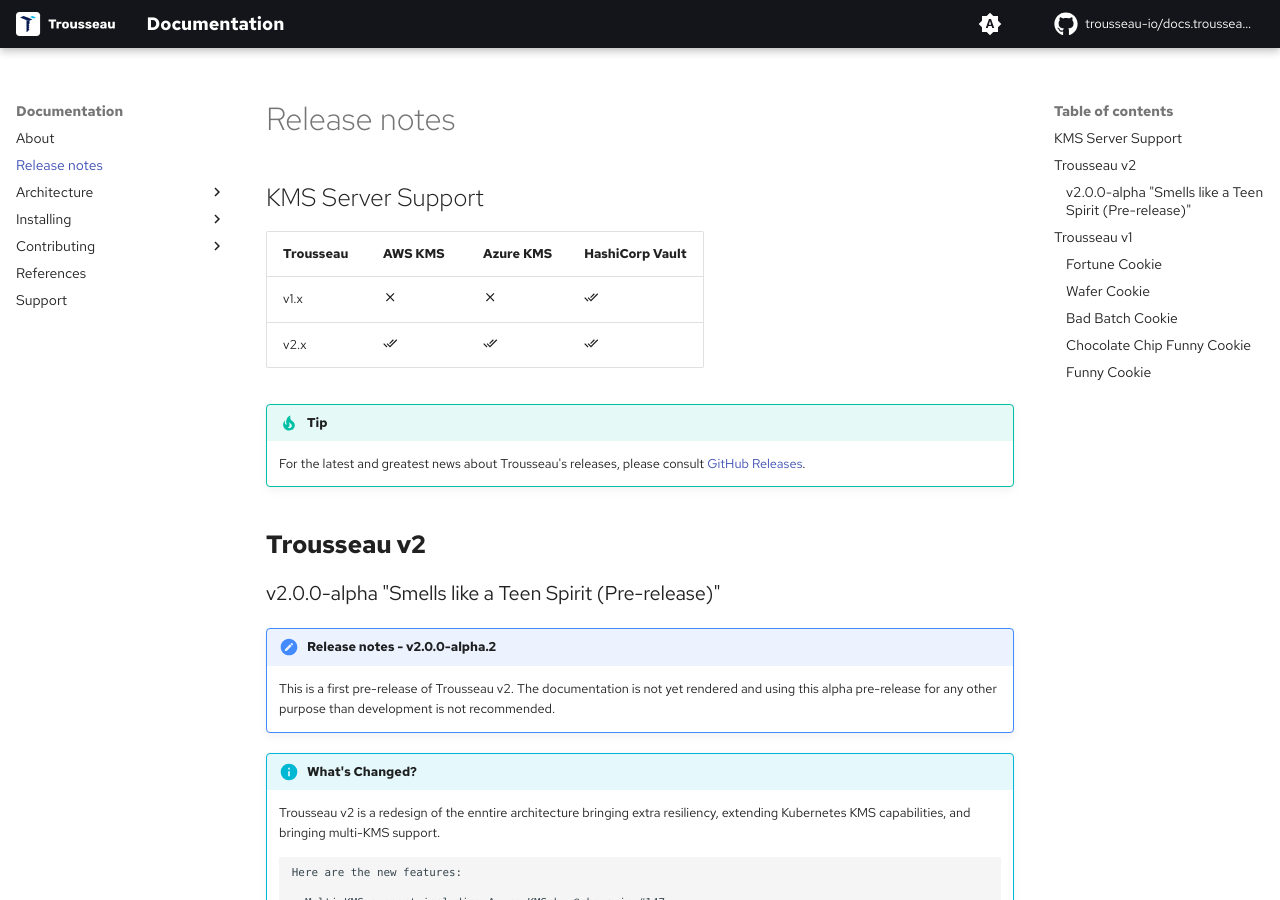
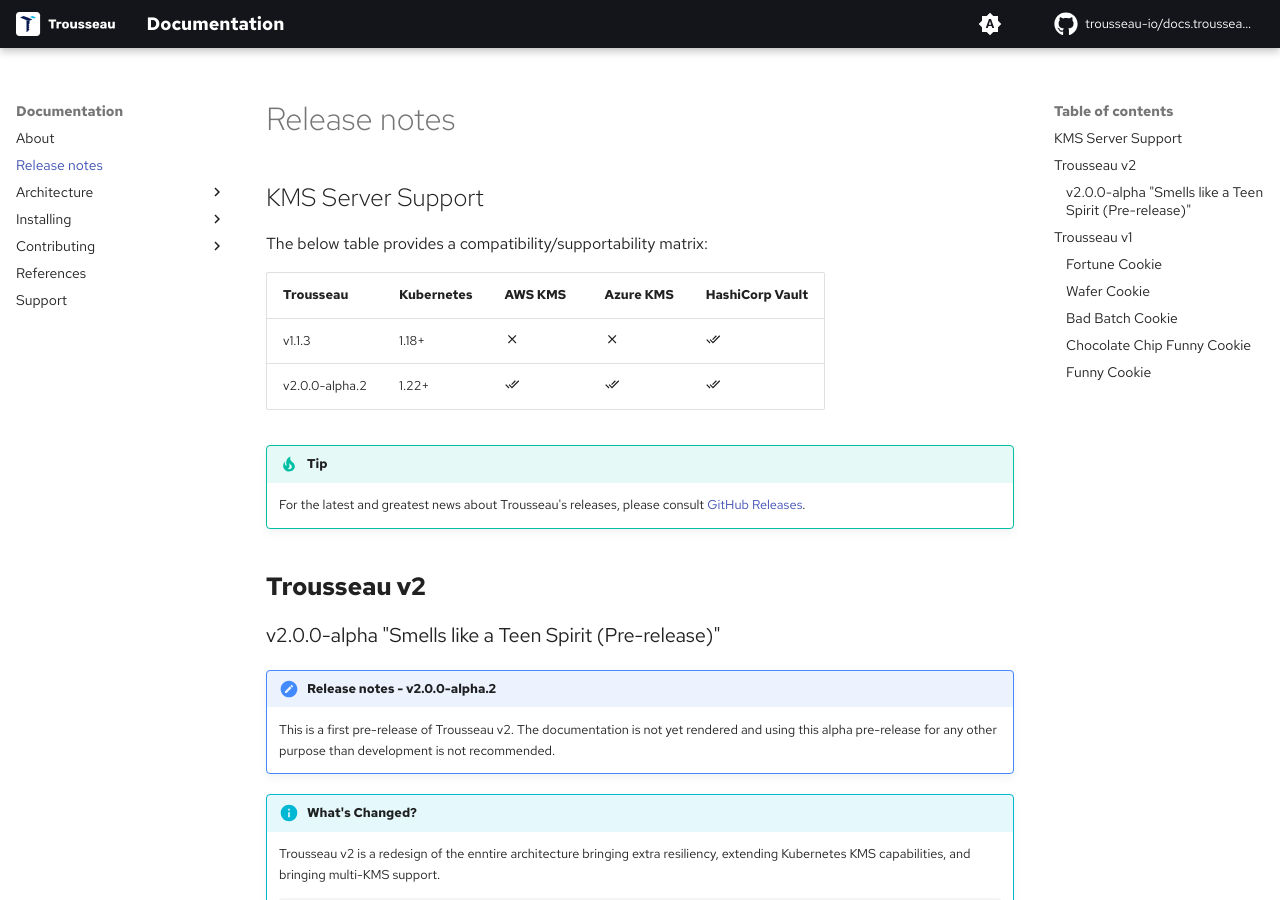
Before and after one commit to Trousseau-io/docs.trousseau.io, an MkDocs documentation site: the page built from docs/trousseau/release_notes.md, in a window 1280 px wide and 900 px high. Built offline with MkDocs 1.6.1 and Material for MkDocs 9.7.7, drawn with Linux system fonts in a browser that asks for light colours; some web fonts are replaced; comment, search, counter and statistics services are not loaded.

Commit message:
Update release_notes.md

```diff
--- a/docs/trousseau/release_notes.md
+++ b/docs/trousseau/release_notes.md
@@ -1,9 +1,11 @@
 ## KMS Server Support
 
-| Trousseau | AWS KMS | Azure KMS | HashiCorp Vault |
-|-----------|---------|-----------|-----------------|
-| v1.x | :material-close: | :material-close: | :material-check-all: |
-| v2.x | :material-check-all: | :material-check-all: | :material-check-all: |
+The below table provides a compatibility/supportability matrix:
+
+| Trousseau      | Kubernetes | AWS KMS              | Azure KMS            | HashiCorp Vault      |
+|----------------|------------|----------------------|----------------------|----------------------|
+| v1.1.3         | 1.18+      | :material-close:     | :material-close:     | :material-check-all: |
+| v2.0.0-alpha.2 | 1.22+      | :material-check-all: | :material-check-all: | :material-check-all: |
 
 !!! tip
     For the latest and greatest news about Trousseau's releases, please consult [GitHub Releases](https://github.com/ondat/trousseau/releases).
```
